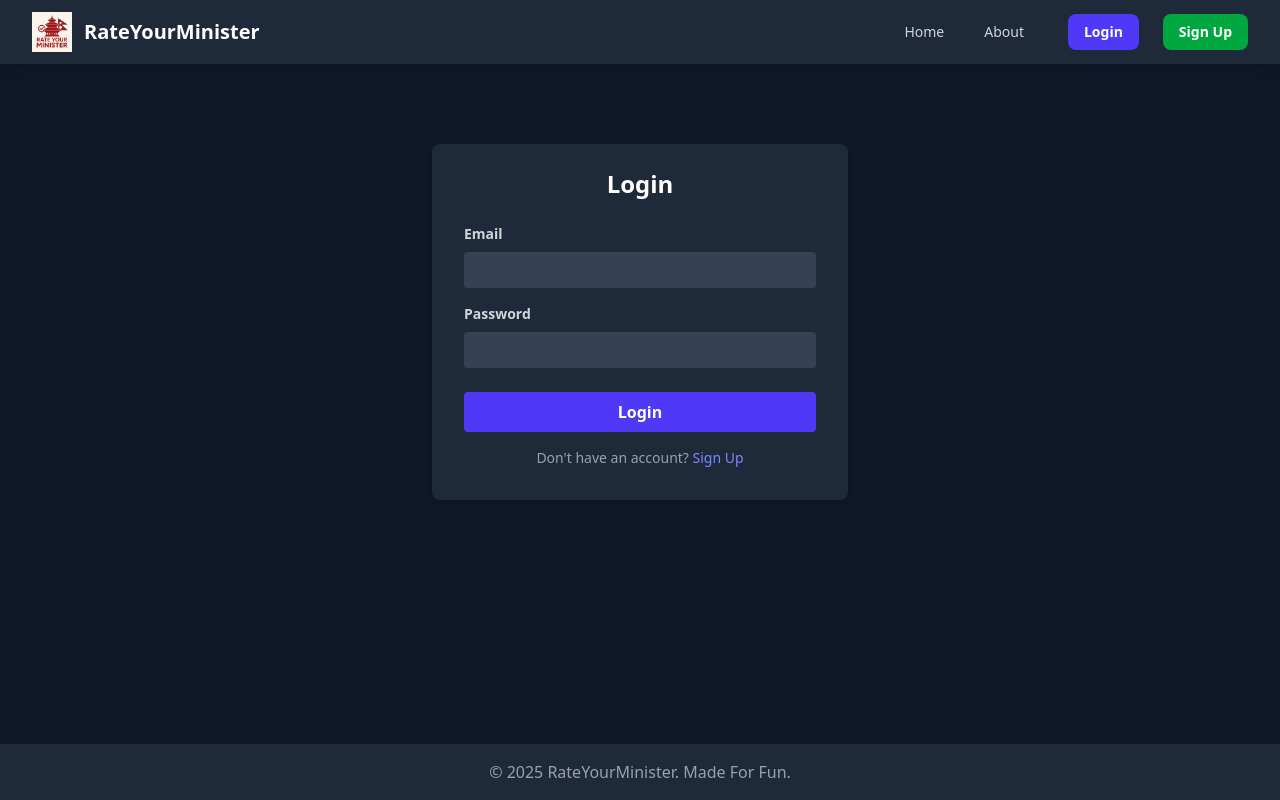
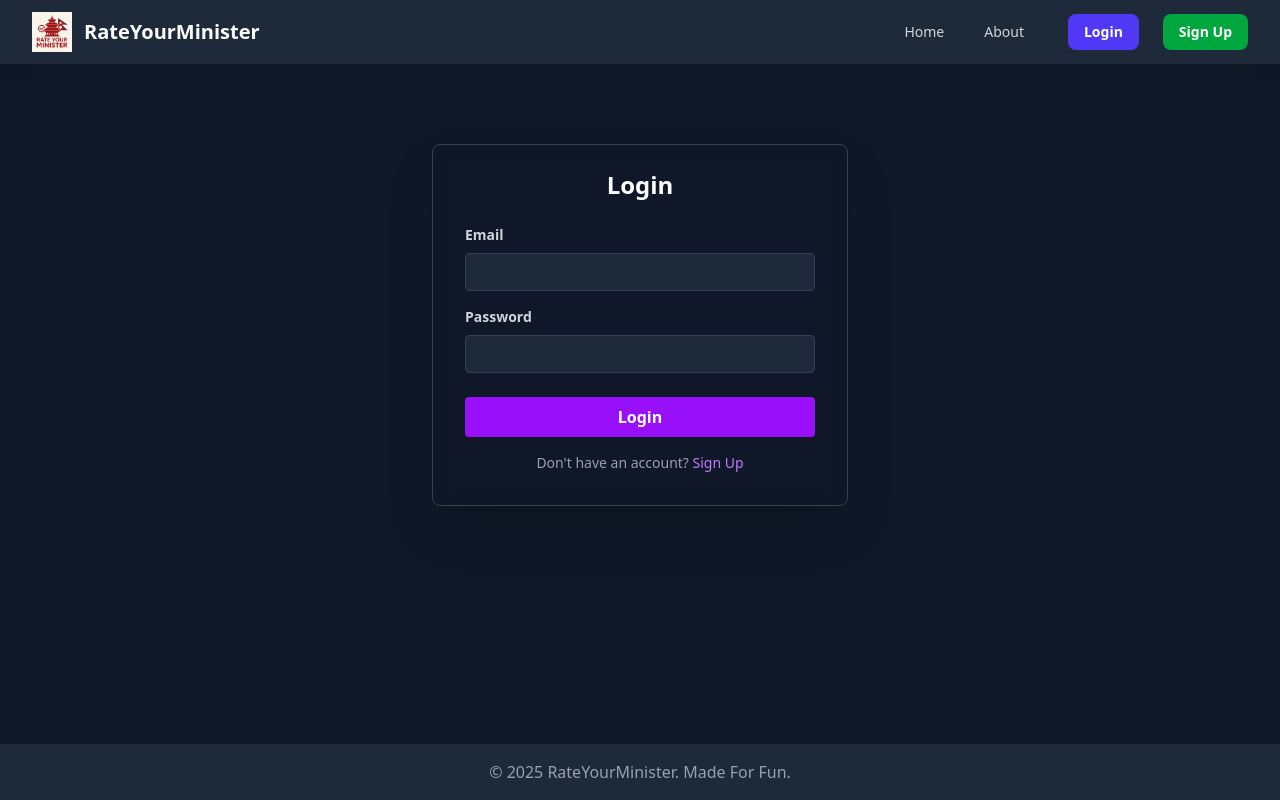
Before and after one commit to piyush-baniya/RateYourMinister, a React (Vite) app: page /login in a window 1280 px wide. Built offline with nearby package versions, Linux system fonts and the light colour scheme; no server answers.

Commit message:
change the theme

```diff
--- a/src/index.css
+++ b/src/index.css
@@ -1 +1,10 @@
 @import "tailwindcss";
+
+body {
+    @apply bg-gray-900 text-gray-200;
+    background-color: #0c0a18;
+    /* A deep, dark purple as a fallback */
+    background-image: linear-gradient(160deg, rgba(56, 1, 128, 0.2) 0%, rgba(18, 16, 38, 0) 50%);
+    background-attachment: fixed;
+    background-size: cover;
+}
--- a/src/pages/Home.jsx
+++ b/src/pages/Home.jsx
@@ -7,7 +7,7 @@ const Home = ({ session }) => {
   const [ministers, setMinisters] = useState([]);
   const [searchTerm, setSearchTerm] = useState("");
   const [userRatings, setUserRatings] = useState({});
-  const [sortBy, setSortBy] = useState("name_asc");
+  const [sortBy, setSortBy] = useState("count_desc");
   const [loading, setLoading] = useState(true);
   const [hasMore, setHasMore] = useState(true);
   const [page, setPage] = useState(0);
@@ -49,7 +49,14 @@ const Home = ({ session }) => {
     // Apply sorting
     const [orderBy, orderDirection] = sortBy.split("_");
     const isAscending = orderDirection === "asc";
-    query = query.order(orderBy === "rating" ? "average_rating" : "name", {
+    let sortColumn = "name";
+    if (orderBy === "rating") {
+      sortColumn = "average_rating";
+    } else if (orderBy === "count") {
+      sortColumn = "rating_count";
+    }
+
+    query = query.order(sortColumn, {
       ascending: isAscending,
     });
 
@@ -110,7 +117,7 @@ const Home = ({ session }) => {
 
   return (
     <div className="container mx-auto px-4">
-      <div className="text-center py-8 md:py-16 mb-8 md:mb-12 bg-gradient-to-r from-gray-800 to-gray-900 rounded-xl shadow-2xl">
+      <div className="text-center py-8 md:py-16 mb-8 md:mb-12 bg-gradient-to-br from-indigo-900/80 via-purple-900/70 to-gray-900/80 rounded-xl shadow-2xl border border-white/10">
         <h1 className="text-3xl sm:text-4xl md:text-6xl font-extrabold mb-3 tracking-tight">
           Rate Nepal's Ministers
         </h1>
@@ -120,7 +127,7 @@ const Home = ({ session }) => {
       </div>
 
       {/* Search and Filter Controls */}
-      <div className="flex flex-col md:flex-row gap-4 mb-8 sticky top-4 z-10 bg-gray-900/80 backdrop-blur-sm p-4 rounded-lg">
+      <div className="flex flex-col md:flex-row gap-4 mb-8 sticky top-4 z-10 bg-gray-900/70 backdrop-blur-sm p-4 rounded-lg border border-gray-700">
         <div className="relative w-full sm:w-1/2 lg:w-1/3">
           <div className="absolute inset-y-0 left-0 pl-3 flex items-center pointer-events-none">
             <svg
@@ -139,19 +146,20 @@ const Home = ({ session }) => {
           <input
             type="text"
             placeholder="Search by name or party..."
-            className="w-full bg-gray-700 text-white placeholder-gray-400 border border-gray-600 rounded-lg pl-10 pr-4 py-2 focus:outline-none focus:ring-2 focus:ring-indigo-500"
+            className="w-full bg-gray-800 text-white placeholder-gray-400 border border-gray-700 rounded-lg pl-10 pr-4 py-2 focus:outline-none focus:ring-2 focus:ring-purple-500"
             onChange={(e) => setSearchTerm(e.target.value)}
           />
         </div>
         <select
-          className="w-full sm:w-auto bg-gray-700 text-white border border-gray-600 rounded-lg px-4 py-2 focus:outline-none focus:ring-2 focus:ring-indigo-500"
+          className="w-full sm:w-auto bg-gray-800 text-white border border-gray-700 rounded-lg px-4 py-2 focus:outline-none focus:ring-2 focus:ring-purple-500"
           value={sortBy}
           onChange={(e) => setSortBy(e.target.value)}
         >
+          <option value="count_desc">Sort by Most Rated</option>
+          <option value="rating_desc">Sort by Highest Rated</option>
+          <option value="rating_asc">Sort by Lowest Rated</option>
           <option value="name_asc">Sort by Name (A-Z)</option>
           <option value="name_desc">Sort by Name (Z-A)</option>
-          <option value="rating_desc">Sort by Highest Rated</option>
-          <option value="rating_asc">Sort by Lowest Rated</option>
         </select>
       </div>
 
--- a/src/pages/Login.jsx
+++ b/src/pages/Login.jsx
@@ -35,7 +35,7 @@ const Login = () => {
     <div className="max-w-md mx-auto mt-8 p-4">
       <form
         onSubmit={handleLogin}
-        className="bg-gray-800 shadow-md rounded-lg px-8 pt-6 pb-8 mb-4"
+        className="bg-gray-900/70 backdrop-blur-sm shadow-2xl rounded-lg px-8 pt-6 pb-8 mb-4 border border-gray-700"
       >
         <h2 className="text-2xl text-white font-bold mb-6 text-center">
           Login
@@ -52,7 +52,7 @@ const Login = () => {
             type="email"
             value={email}
             onChange={(e) => setEmail(e.target.value)}
-            className="w-full bg-gray-700 text-white rounded py-2 px-3 leading-tight focus:outline-none focus:shadow-outline"
+            className="w-full bg-gray-800 text-white rounded py-2 px-3 leading-tight focus:outline-none focus:ring-2 focus:ring-purple-500 border border-gray-700"
             required
           />
         </div>
@@ -68,20 +68,20 @@ const Login = () => {
             type="password"
             value={password}
             onChange={(e) => setPassword(e.target.value)}
-            className="w-full bg-gray-700 text-white rounded py-2 px-3 leading-tight focus:outline-none focus:shadow-outline"
+            className="w-full bg-gray-800 text-white rounded py-2 px-3 leading-tight focus:outline-none focus:ring-2 focus:ring-purple-500 border border-gray-700"
             required
           />
         </div>
         <button
           type="submit"
           disabled={loading}
-          className="w-full bg-indigo-600 hover:bg-indigo-700 text-white font-bold py-2 px-4 rounded focus:outline-none focus:shadow-outline disabled:bg-indigo-400"
+          className="w-full bg-purple-600 hover:bg-purple-700 text-white font-bold py-2 px-4 rounded focus:outline-none focus:shadow-outline disabled:bg-purple-400 transition-colors"
         >
           {loading ? "Logging in..." : "Login"}
         </button>
         <p className="text-center text-gray-400 text-sm mt-4">
           Don't have an account?{" "}
-          <Link to="/signup" className="text-indigo-400 hover:text-indigo-300">
+          <Link to="/signup" className="text-purple-400 hover:text-purple-300">
             Sign Up
           </Link>
         </p>
--- a/src/pages/MinisterCard.jsx
+++ b/src/pages/MinisterCard.jsx
@@ -74,7 +74,7 @@ const MinisterCard = ({ minister, session, onRatingSuccess, userRating }) => {
           />
           {minister.average_rating >= 4 && (
             <div className="absolute top-2 right-2 bg-green-500 text-white text-xs font-bold px-3 py-1 rounded-full shadow-lg transform group-hover:scale-110 transition-transform">
-              Highly Rated
+              Citizen's Choice
             </div>
           )}
           <div className="absolute bottom-0 left-0 right-0 h-1.5">
```
